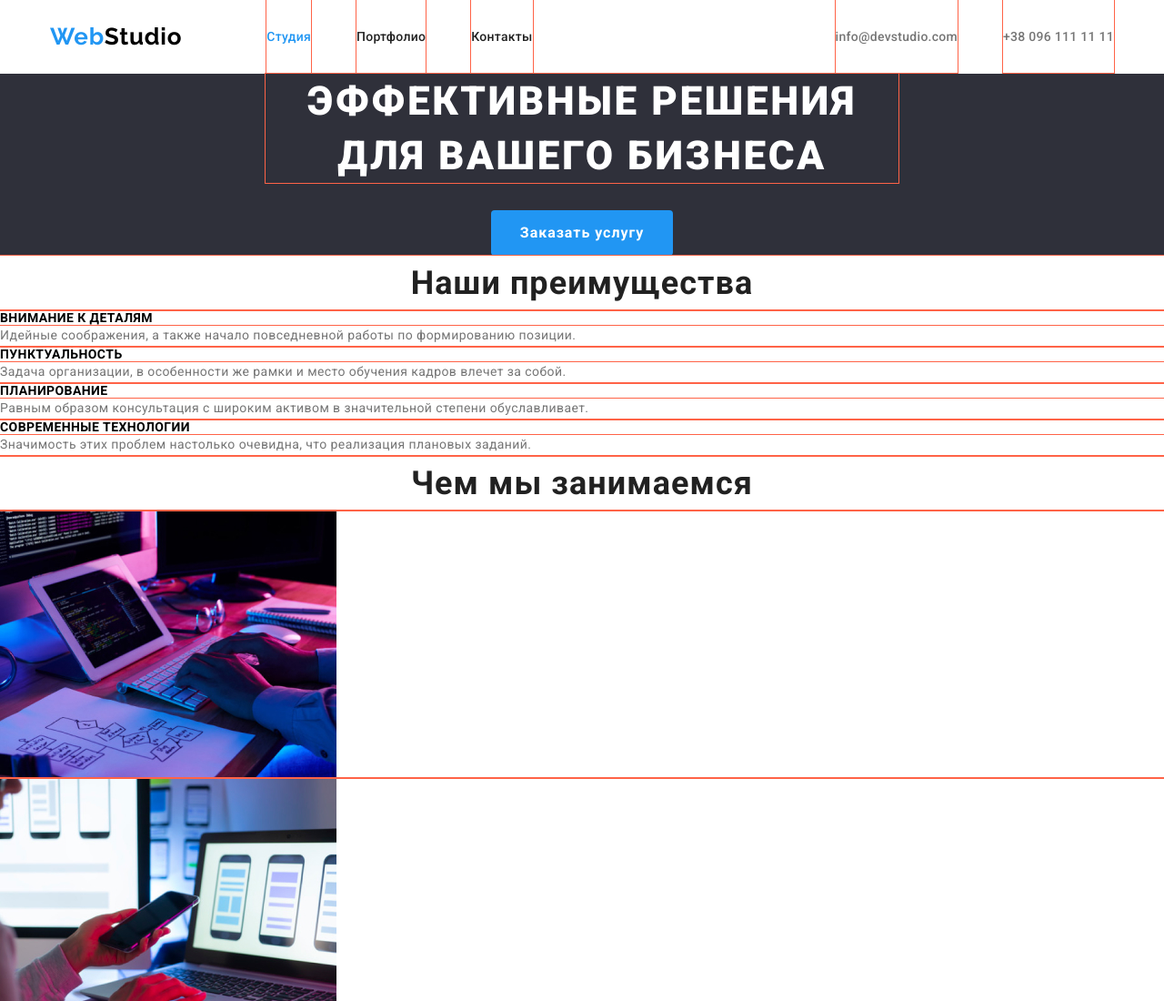
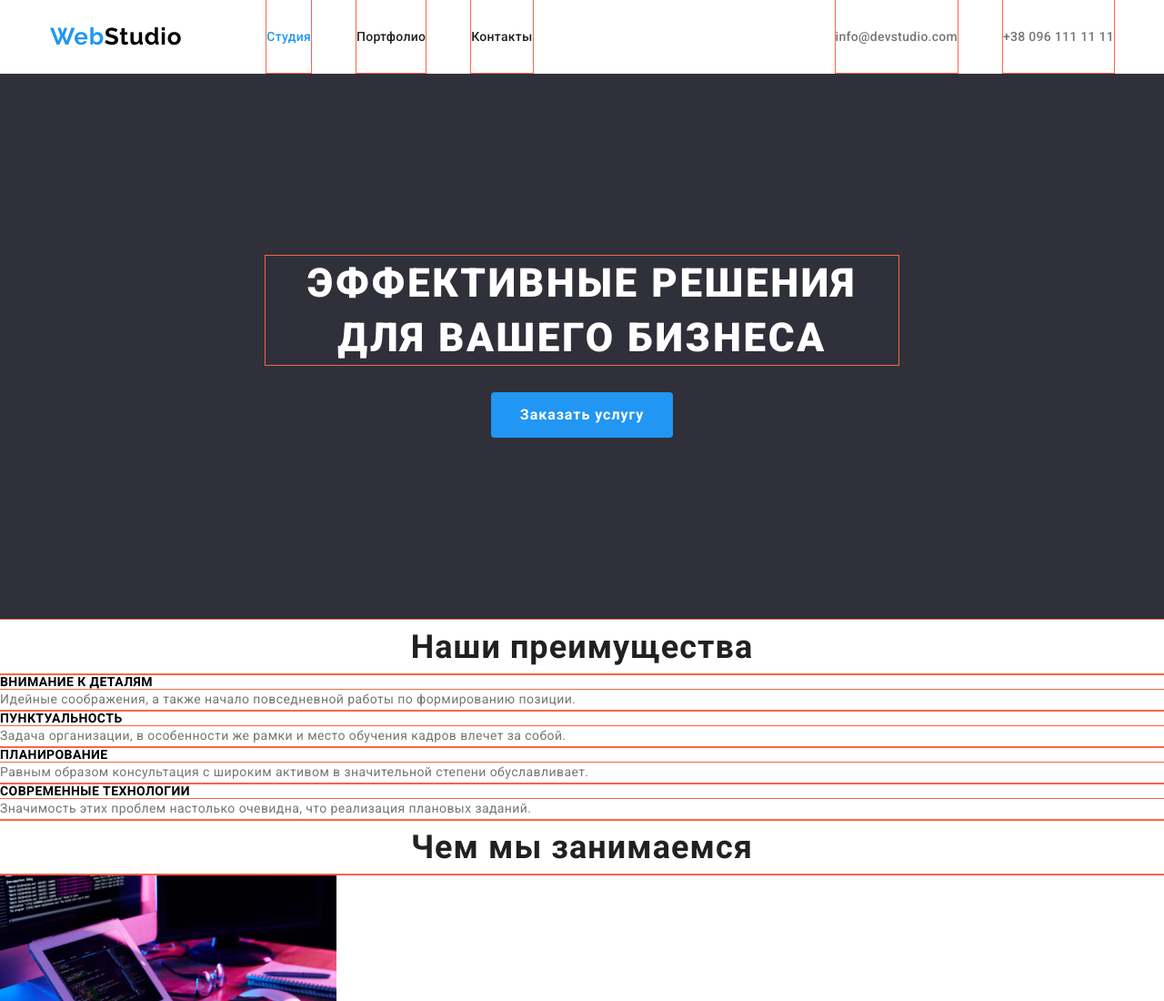
Before and after one commit to AKutusenko/goit-markup-hw-03, a plain HTML site: page index.html in a window 1280 px wide. Shown: the top 1100 px of the page at 91% size. Drawn offline with nearby package versions, Linux system fonts and the light colour scheme.

Commit message:
Добавляет стили героя

```diff
--- a/css/styles.css
+++ b/css/styles.css
@@ -55,14 +55,15 @@ h3 {
 
 .container {
   width: 1200px;
+  height: 100;
+  padding-left: 15px;
+  padding-right: 15px;
   margin-left: auto;
   margin-right: auto;
-  padding-left: 15px;
-  padding-right: 15px;
 }
 
 /* Header */
-.header > .container {
+.header .container {
   display: flex;
   align-items: center;
 }
@@ -96,10 +97,6 @@ h3 {
 .navigation-list-item:not(:last-child) {
   margin-right: 50px;
 }
-
-/* .navigation-list-item {
-  padding: 31px;
-} */
 
 .navigation-list-link {
   font-weight: 500;
@@ -187,6 +184,9 @@ h3 {
 .hero {
   background-color: var(--hero-background-color);
   text-align: center;
+
+  height: 600px;
+  padding: 200px 0;
 }
 
 .hero-title {
--- a/index.html
+++ b/index.html
@@ -59,8 +59,10 @@
     <main>
       <!--Hero-->
       <section class="hero">
-        <h1 class="hero-title">Эффективные решения для вашего бизнеса</h1>
-        <a class="hero-title-link" href="">Заказать услугу</a>
+        <div class="container">
+          <h1 class="hero-title">Эффективные решения для вашего бизнеса</h1>
+          <a class="hero-title-link" href="">Заказать услугу</a>
+        </div>
       </section>
       <!--Advantages-->
       <section class="advantages">
```
